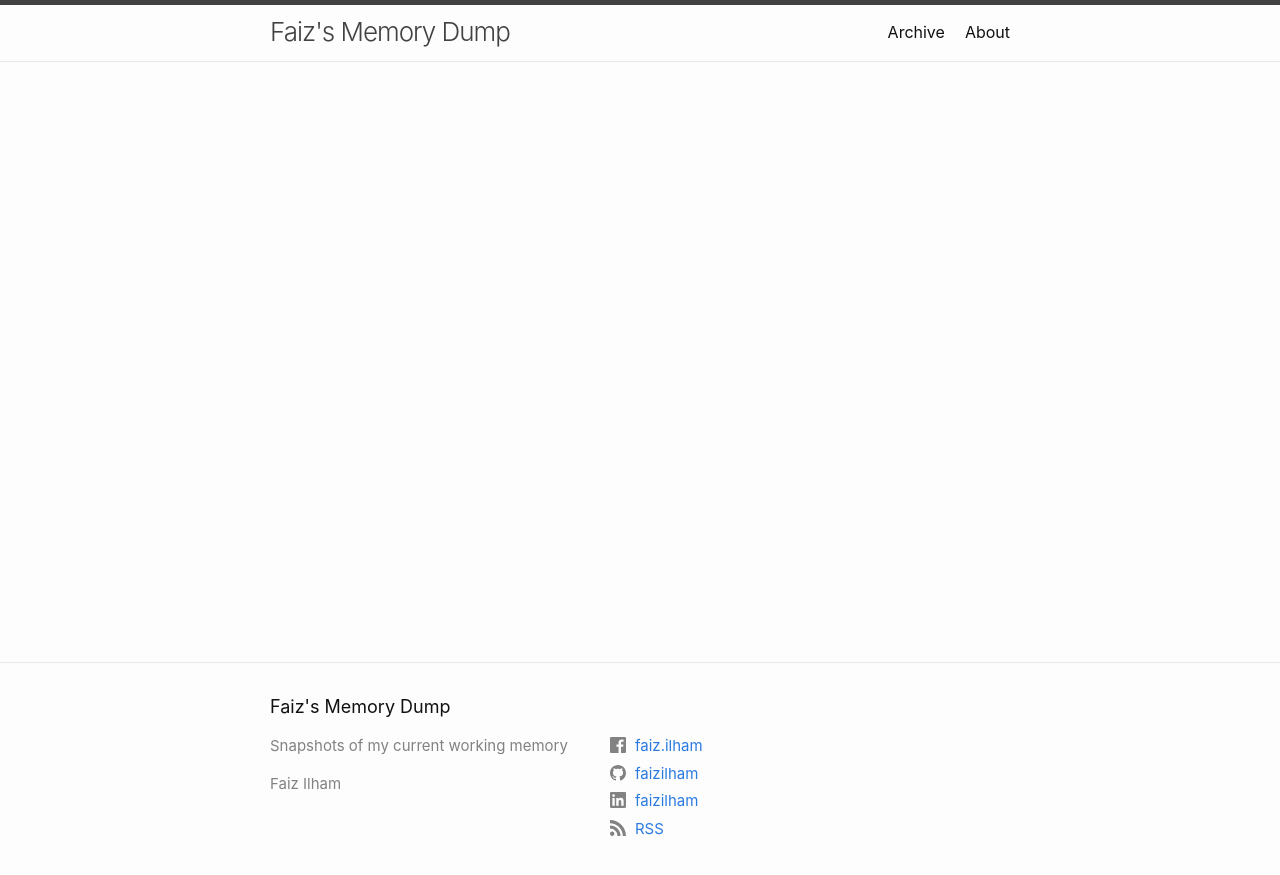
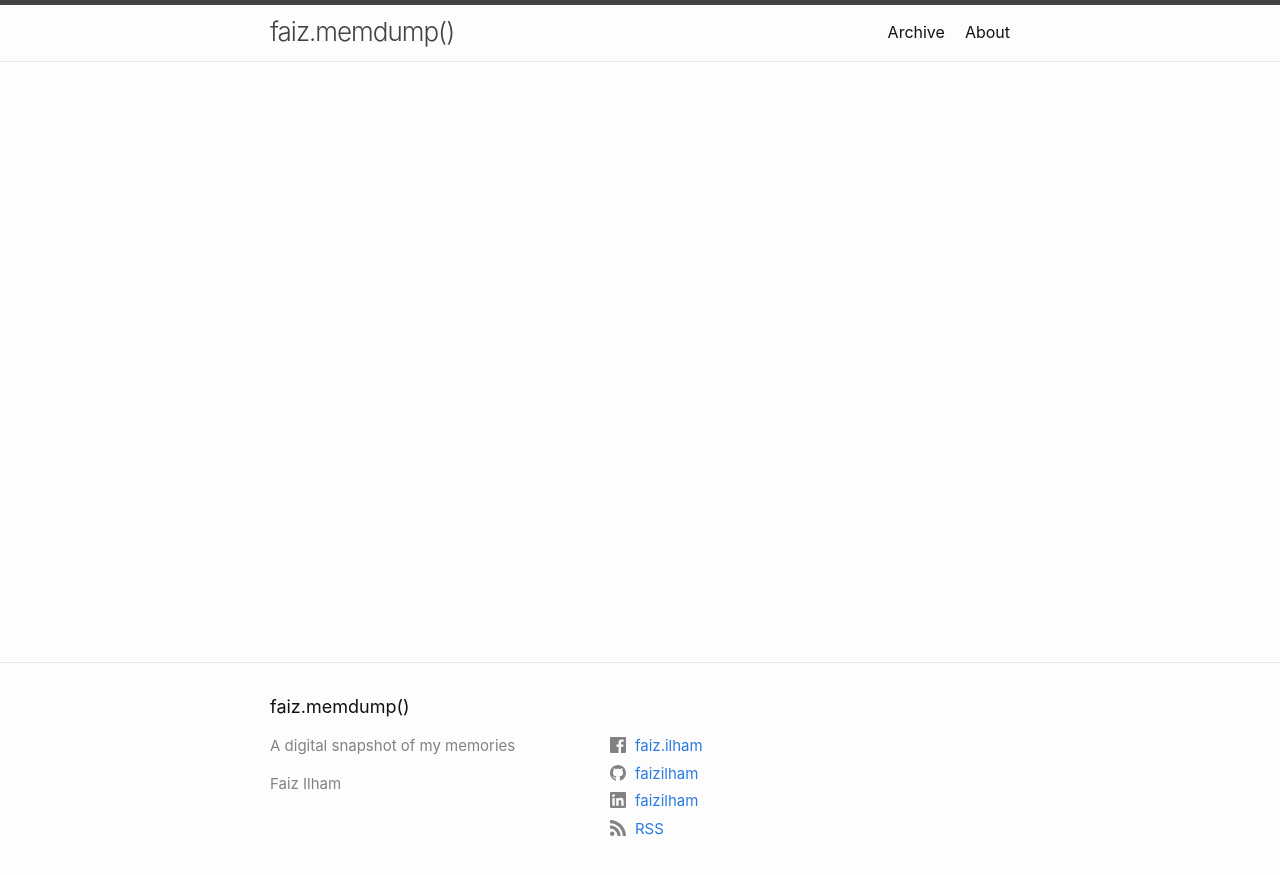
Before and after one commit to faizilham/faizilham.github.io, a Jekyll site: the page built from index.md, in a window 1280 px wide. Shown: the top 875 px of the page. Built offline with Jekyll 4.4.1, drawn with Linux system fonts in a browser that asks for light colours.

Commit message:
change site title and description

```diff
--- a/_config.yml
+++ b/_config.yml
@@ -1,9 +1,9 @@
-title: Faiz's Memory Dump
+title: faiz.memdump()
 url: https://faizilham.github.io
 author: Faiz Ilham
 # email: faizilham.faizz@gmail.com
 description: > # this means to ignore newlines until "twitter_username:"
-  Snapshots of my current working memory
+  A digital snapshot of my memories
 
 # social links
 # twitter_username: jekyllrb
```
